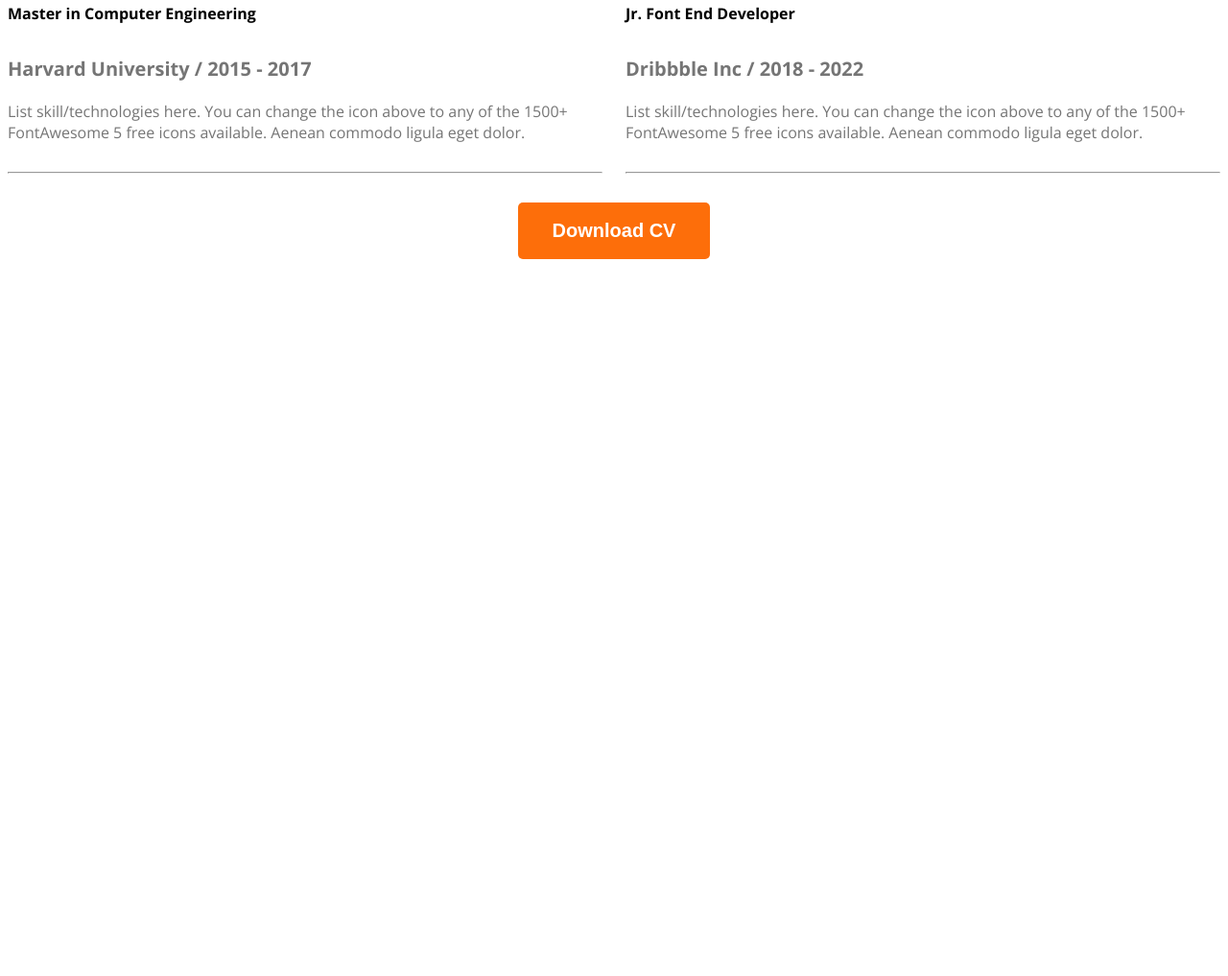
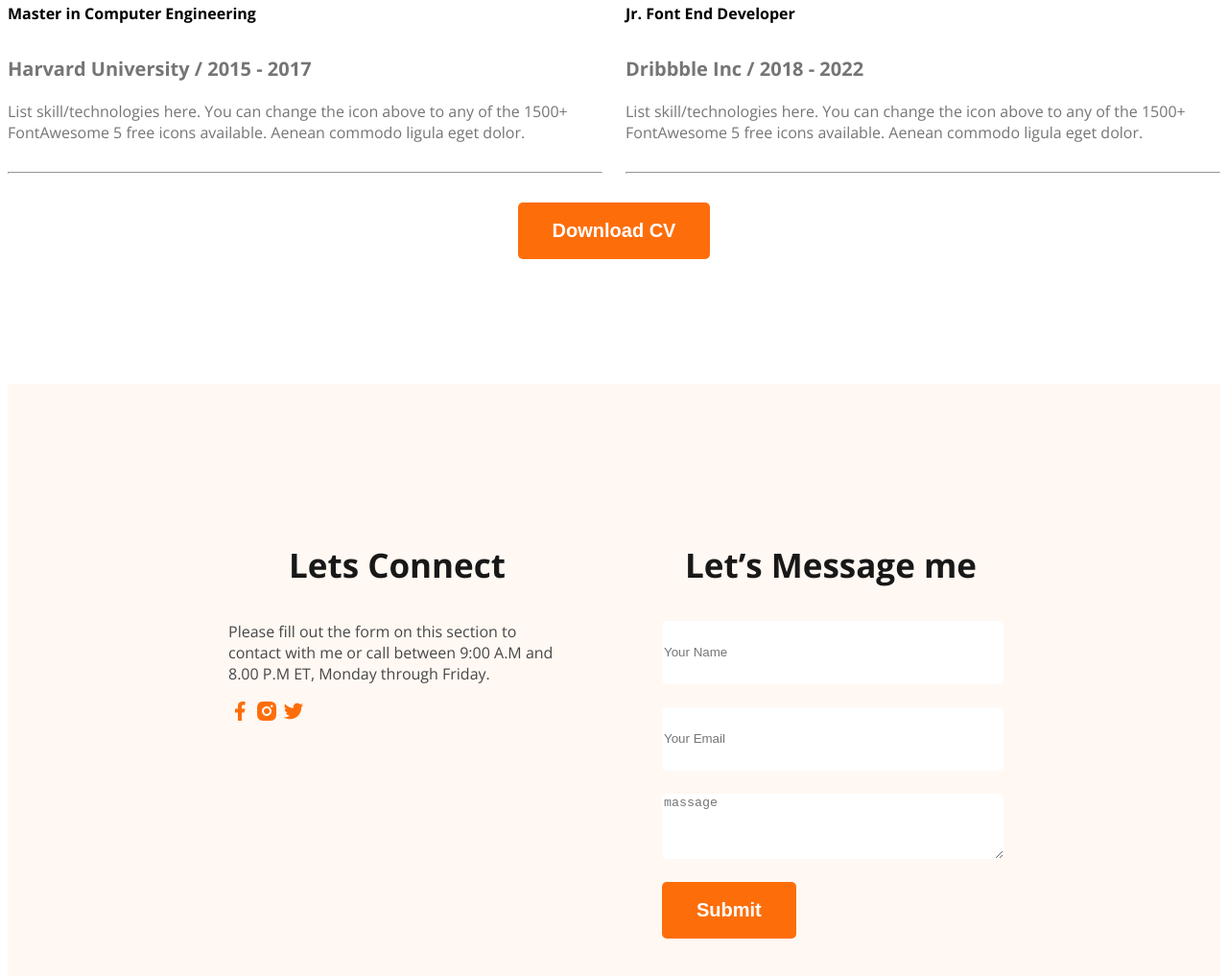
Before and after one commit to mdriadhasan990/web-dev-portfolio, a plain HTML site: page index.html in a window 1280 px wide. Shown: the part 2857-3874 px from the top of the page at 96% size. Before the commit the page ends 3257 px from the top, so only its background shows below. Drawn offline with nearby package versions, Linux system fonts and the light colour scheme.

Commit message:
added footer

```diff
--- a/index.html
+++ b/index.html
@@ -83,7 +83,7 @@
                   <div class="skill">
                     <img src="images/icons/mongo.png" alt="">
                     <h3 class="skill-title">MongoDB</h3>
-                    <p class="skill-description">List skill/technologies here. You can change the icon above to any of the 1500+ FontAwesome 5 free icons available. Aenean commodo ligula eget dolor.</p>
+                    <p class="skill-description">List skill/technologies here. You can change the icon abovto any of the 1500+ FontAwesome 5 free icons available. Aenean commodo ligula eget dolor.</p>
                   </div>
             </div>
          </section>
@@ -149,7 +149,26 @@ to any of the 1500+ FontAwesome 5 free icons available. Aenean commodo ligula eg
           </section>
 
     </main>
-    <footer>
+    <footer class="secondary-bg">
+      <div class="footer-column">
+        <h3 class="section-title">Lets Connect</h3>
+        <p class="dark-2">Please fill out the form on this section to contact with me or call between 9:00 A.M and 8.00 P.M ET, Monday through Friday.</p>
+        <div>
+            <a href=""><img src="images/icons/facebook.png" alt=""></a>
+            <a href=""><img src="images/icons/insta.png" alt=""></a>
+            <a href=""><img src="images/icons/twitter.png" alt=""></a>
+
+        </div>
+      </div>
+      <div class="footer-column">
+        <h3 class="section-title">Let’s Message me</h3>
+        <form action="">
+            <input type="text" name="" id="" placeholder="Your Name">
+            <input type="email" name="" id="" placeholder="Your Email">
+            <textarea name="" id="" cols="30" rows="10" placeholder="massage"></textarea>
+            <input class="btn-primary" type="submit" value="Submit">
+        </form>
+      </div>
 
     </footer>
 </body>
--- a/styles/portfolio.css
+++ b/styles/portfolio.css
@@ -164,3 +164,24 @@ main section{
 .resume hr{
     margin: 30px 0px 30px;
 }
+/* footer styles */
+footer{
+    padding: 130px 230px;
+    display: flex;
+    gap: 100px;
+}
+.footer-column{
+
+    width: 50%;
+}
+footer input[type="text"], footer input[type="email"],footer textarea
+{
+    height: 64px;
+    width: 100%;
+    border-radius: 5px;
+    background-color: white;
+    display: block;
+    margin-bottom: 24px;
+    border: none;
+
+}
```
